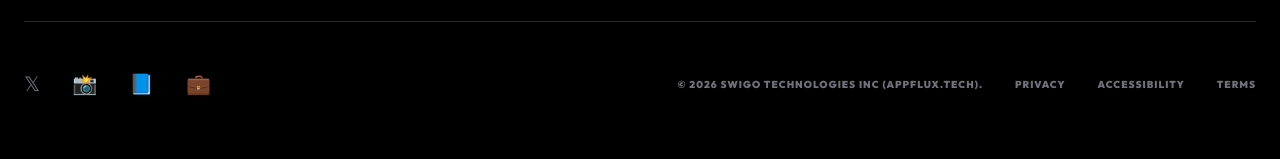
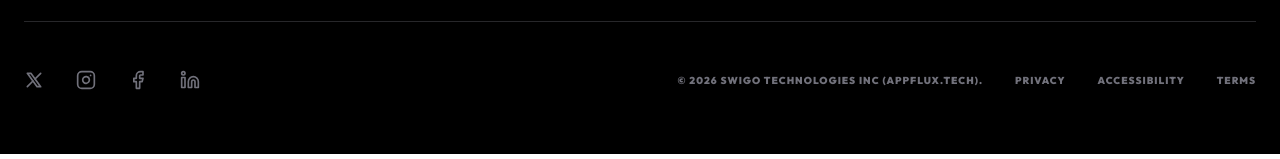
Before and after one commit to sanket-gokhale/swigo, a Next.js app in the folder user-client/: page /dashboard in a window 1280 px wide. Shown: the part 1724-1883 px from the top of the page. Built offline with nearby package versions, Linux system fonts and the light colour scheme; no server answers.

Commit message:
feat: add Nagpur to signup city options and update footer social icons

```diff
--- a/user-client/src/app/(auth)/signup/page.tsx
+++ b/user-client/src/app/(auth)/signup/page.tsx
@@ -97,6 +97,7 @@ export default function SignupPage() {
                 className="mt-1 block w-full rounded-xl border border-zinc-200 bg-white px-4 py-3 text-zinc-900 placeholder-zinc-400 focus:border-primary focus:ring-primary dark:border-zinc-800 dark:bg-zinc-900 dark:text-zinc-50 sm:text-sm appearance-none"
               >
                 <option value="" disabled>Select your city</option>
+                <option value="Nagpur">Nagpur</option>
                 <option value="Pune">Pune</option>
                 <option value="Mumbai">Mumbai</option>
                 <option value="Bangalore">Bangalore</option>
--- a/user-client/src/components/layout/Footer.tsx
+++ b/user-client/src/components/layout/Footer.tsx
@@ -83,11 +83,18 @@ export default function Footer() {
 
         <div className="flex flex-col md:flex-row justify-between items-center pt-12 border-t border-zinc-800 gap-8">
           <div className="flex gap-8">
-            {mounted && ['𝕏', '📸', '📘', '💼'].map(social => (
-              <button key={social} className="text-xl text-zinc-500 hover:text-white transition-colors">
-                {social}
-              </button>
-            ))}
+            <a href="https://twitter.com/swigo" target="_blank" rel="noopener noreferrer" className="text-zinc-500 hover:text-white transition-colors" aria-label="X (Twitter)">
+              <svg width="20" height="20" viewBox="0 0 24 24" fill="none" stroke="currentColor" strokeWidth="2" strokeLinecap="round" strokeLinejoin="round"><path d="M4 4l11.733 16h4.267l-11.733 -16z"/><path d="M4 20l6.768 -6.768m2.46 -2.46l6.772 -6.772"/></svg>
+            </a>
+            <a href="https://instagram.com/swigo" target="_blank" rel="noopener noreferrer" className="text-zinc-500 hover:text-white transition-colors" aria-label="Instagram">
+              <svg width="20" height="20" viewBox="0 0 24 24" fill="none" stroke="currentColor" strokeWidth="2" strokeLinecap="round" strokeLinejoin="round"><rect x="2" y="2" width="20" height="20" rx="5" ry="5"/><path d="M16 11.37A4 4 0 1 1 12.63 8 4 4 0 0 1 16 11.37z"/><line x1="17.5" y1="6.5" x2="17.51" y2="6.5"/></svg>
+            </a>
+            <a href="https://facebook.com/swigo" target="_blank" rel="noopener noreferrer" className="text-zinc-500 hover:text-white transition-colors" aria-label="Facebook">
+              <svg width="20" height="20" viewBox="0 0 24 24" fill="none" stroke="currentColor" strokeWidth="2" strokeLinecap="round" strokeLinejoin="round"><path d="M18 2h-3a5 5 0 0 0-5 5v3H7v4h3v8h4v-8h3l1-4h-4V7a1 1 0 0 1 1-1h3z"/></svg>
+            </a>
+            <a href="https://linkedin.com/company/swigo" target="_blank" rel="noopener noreferrer" className="text-zinc-500 hover:text-white transition-colors" aria-label="LinkedIn">
+              <svg width="20" height="20" viewBox="0 0 24 24" fill="none" stroke="currentColor" strokeWidth="2" strokeLinecap="round" strokeLinejoin="round"><path d="M16 8a6 6 0 0 1 6 6v7h-4v-7a2 2 0 0 0-2-2 2 2 0 0 0-2 2v7h-4v-7a6 6 0 0 1 6-6z"/><rect x="2" y="9" width="4" height="12"/><circle cx="4" cy="4" r="2"/></svg>
+            </a>
           </div>
           <div className="flex gap-8 text-[10px] font-black uppercase tracking-widest text-zinc-500">
             <span>© 2026 Swigo Technologies Inc (appflux.tech).</span>
```
Also changed, not shown: 2 other files (tests, documents, lock files or other folders).
